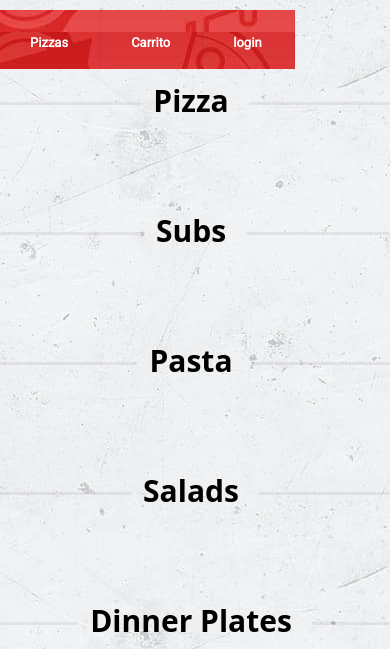
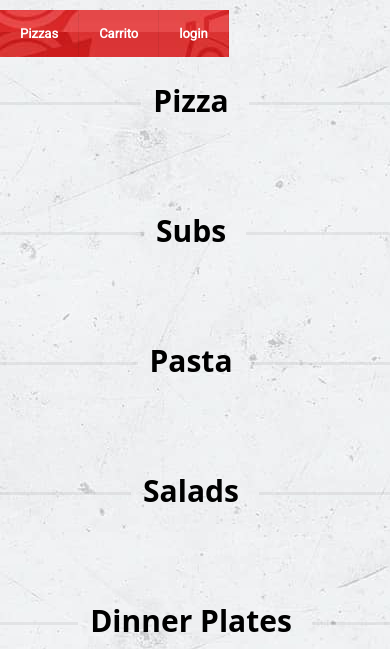
Before and after one commit to jerryespi13/cs50w-project3, a Django app: page / in a window 390 px wide. Shown: the part 70-719 px from the top of the page. Run offline with Django 3.2, Linux system fonts and the light colour scheme; data that the repository does not hold is empty.

Commit message:
mejorando vista de botones en el nav para tamaño mobile

```diff
--- a/orders/static/css/utility.css
+++ b/orders/static/css/utility.css
@@ -256,7 +256,7 @@ span.selected{
     }
 
     .itembar {
-        overflow-x: scroll;
+        overflow-x:scroll;
         height: 100%;
         margin-left: 0px;
         border: none;
@@ -265,6 +265,10 @@ span.selected{
 
     .itembar::-webkit-scrollbar{
         width: 0px;
+    }
+
+    .boxitems {
+        padding: 14px 20px 14px 20px;
     }
 
     .flex-container {
--- a/orders/templates/orders/layout.html
+++ b/orders/templates/orders/layout.html
@@ -21,6 +21,7 @@
                     <a class="boxitems active" href="/">Pizzas</a>
                     <a class="boxitems active" href="#">Carrito</a>
                     {% if user.is_authenticated %}
+                    <a class="boxitems active" href="#">{{user}}</a>
                     <a class="boxitems active" href="/logout">Salir</a>
                     {% else %}
                     <a class="boxitems active" href="/login">login</a>
```
